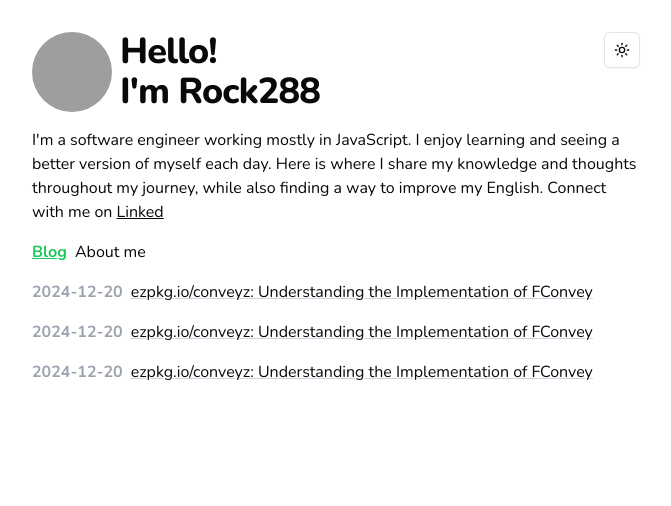
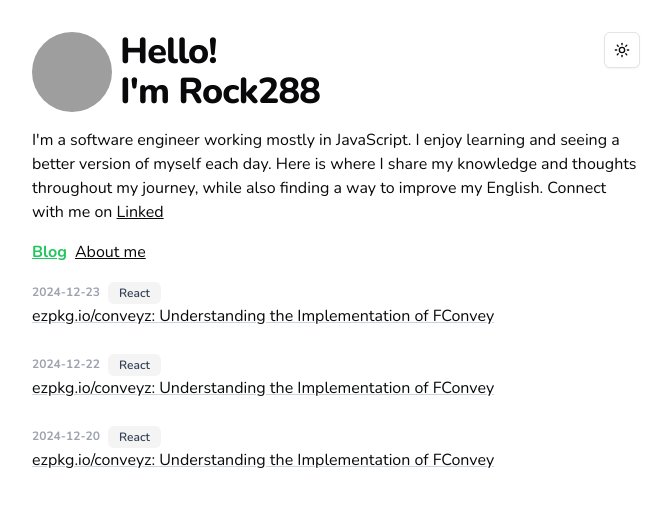
Before and after one commit to rock288/blog-fe-2024, a Next.js app: page / in a window 1280 px wide. Shown: the top 506 px of the page, without its empty margins (304-975 px from the left). Built offline with nearby package versions, Linux system fonts and the light colour scheme; grey boxes are pictures that could not be loaded.

Commit message:
Update menu?

```diff
--- a/components/common/menu.tsx
+++ b/components/common/menu.tsx
@@ -18,9 +18,7 @@
 function LinkUI(props: PropsWithChildren<LinkProps> & { active: boolean }) {
   return (
     <Link
-      className={` ${
-        props.active ? "underline text-green-500 font-bold" : "no-underline"
-      }`}
+      className={`underline ${props.active ? " text-green-500 font-bold" : ""}`}
       {...props}
     />
   )
--- a/components/home/article.tsx
+++ b/components/home/article.tsx
@@ -1,15 +1,25 @@
 import React from "react"
 import { ArticleType } from "./type"
 import Link from "next/link"
+import { Badge } from "@/components/ui/badge"
 
 interface Props extends ArticleType {}
 
 export function Article(props: Props) {
-  const { createdAt, title, href } = props
+  const { createdAt, title, href, tags } = props
 
   return (
-    <section data-title="article" className="flex gap-2 p-2">
-      <div className="text-gray-400 font-bold">{createdAt}</div>
+    <section data-title="article" className="flex flex-col p-2 mb-2">
+      <div className="flex gap-2 items-center">
+        <div className="text-gray-400 font-bold text-xs">{createdAt}</div>
+        <div>
+          {tags.map((item, index) => (
+            <Badge key={index} variant={"secondary"} className="text-slate-700">
+              {item.name}
+            </Badge>
+          ))}
+        </div>
+      </div>
       <Link
         href={href}
         className="underline underline-offset-1 decoration-slate-300 hover:underline-offset-2 hover:decoration-slate-800"
--- a/components/home/articles.tsx
+++ b/components/home/articles.tsx
@@ -4,7 +4,7 @@
 
 const articles: ArticleType[] = [
   {
-    createdAt: "2024-12-20",
+    createdAt: "2024-12-23",
     title: "ezpkg.io/conveyz: Understanding the Implementation of FConvey",
     href: "/abc",
     tags: [
@@ -15,7 +15,7 @@
     ],
   },
   {
-    createdAt: "2024-12-20",
+    createdAt: "2024-12-22",
     title: "ezpkg.io/conveyz: Understanding the Implementation of FConvey",
     href: "/abc",
     tags: [
--- /dev/null
+++ b/components/ui/badge.tsx
@@ -0,0 +1,36 @@
+import * as React from "react"
+import { cva, type VariantProps } from "class-variance-authority"
+
+import { cn } from "@/lib/utils"
+
+const badgeVariants = cva(
+  "inline-flex items-center rounded-md border px-2.5 py-0.5 text-xs font-semibold transition-colors focus:outline-none focus:ring-2 focus:ring-ring focus:ring-offset-2",
+  {
+    variants: {
+      variant: {
+        default:
+          "border-transparent bg-primary text-primary-foreground shadow hover:bg-primary/80",
+        secondary:
+          "border-transparent bg-secondary text-secondary-foreground hover:bg-secondary/80",
+        destructive:
+          "border-transparent bg-destructive text-destructive-foreground shadow hover:bg-destructive/80",
+        outline: "text-foreground",
+      },
+    },
+    defaultVariants: {
+      variant: "default",
+    },
+  }
+)
+
+export interface BadgeProps
+  extends React.HTMLAttributes<HTMLDivElement>,
+    VariantProps<typeof badgeVariants> {}
+
+function Badge({ className, variant, ...props }: BadgeProps) {
+  return (
+    <div className={cn(badgeVariants({ variant }), className)} {...props} />
+  )
+}
+
+export { Badge, badgeVariants }
```
